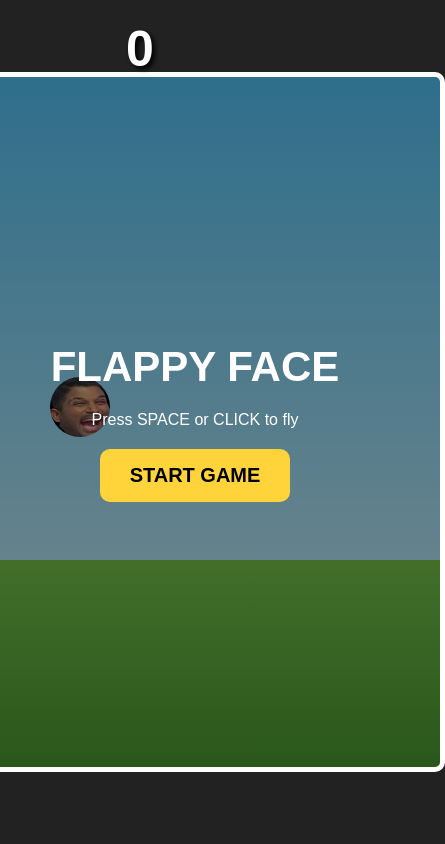
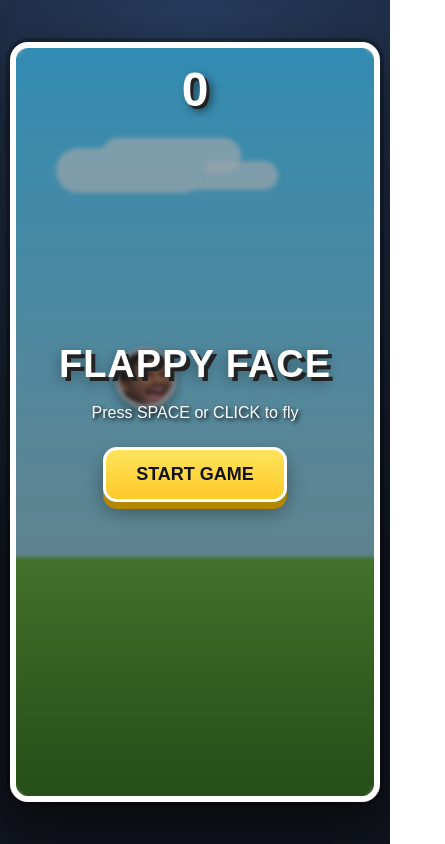
Before and after one commit to nikhil24mic7273-beep/Bhaiiiii, a plain HTML site: page index.html in a window 390 px wide. Shown: the whole page, 445 px wide, since content can reach past the window. Drawn offline with Linux system fonts and the light colour scheme.

Commit message:
Update style.css

```diff
--- a/style.css
+++ b/style.css
@@ -5,7 +5,8 @@
 }
 
 body {
-    background: #222;
+    background:
+        radial-gradient(circle at top, #263b5c, #10141c 70%);
     display: flex;
     justify-content: center;
     align-items: center;
@@ -13,9 +14,14 @@ body {
     font-family: Arial, sans-serif;
 }
 
+/* GAME CONTAINER */
+
 .game-container {
+    position: relative;
     text-align: center;
 }
+
+/* GAME */
 
 #game {
     width: 500px;
@@ -23,30 +29,72 @@ body {
     position: relative;
     overflow: hidden;
 
-    background: linear-gradient(
-        #55c9ff 0%,
-        #b8edff 70%,
-        #79c94b 70%,
-        #4c9e32 100%
-    );
+    background:
+        linear-gradient(
+            to bottom,
+            #48c8ff 0%,
+            #a9eaff 68%,
+            #79c94b 68%,
+            #4d9d32 100%
+        );
 
-    border: 5px solid white;
-    border-radius: 10px;
+    border: 6px solid #ffffff;
+    border-radius: 18px;
+
+    box-shadow:
+        0 0 0 4px rgba(0, 0, 0, 0.25),
+        0 20px 50px rgba(0, 0, 0, 0.55);
 }
+
+/* CLOUDS */
+
+#game::before {
+    content: "";
+    position: absolute;
+
+    width: 150px;
+    height: 45px;
+
+    top: 100px;
+    left: 40px;
+
+    background: rgba(255, 255, 255, 0.75);
+    border-radius: 50px;
+
+    box-shadow:
+        40px -15px 0 -5px rgba(255, 255, 255, 0.75),
+        80px 5px 0 -8px rgba(255, 255, 255, 0.75);
+
+    opacity: 0.8;
+
+    z-index: 1;
+}
+
+/* SCORE */
 
 #score {
     position: absolute;
+
     width: 100%;
+
     top: 20px;
+    left: 0;
 
-    font-size: 50px;
-    font-weight: bold;
+    font-size: 58px;
+    font-weight: 900;
 
     color: white;
-    text-shadow: 3px 3px 5px black;
 
-    z-index: 10;
+    text-shadow:
+        3px 3px 0 #222,
+        5px 5px 8px rgba(0, 0, 0, 0.6);
+
+    z-index: 30;
+
+    pointer-events: none;
 }
+
+/* FACE */
 
 #face {
     position: absolute;
@@ -62,6 +110,13 @@ body {
     overflow: hidden;
 
     z-index: 5;
+
+    border: 3px solid white;
+
+    box-shadow:
+        0 5px 10px rgba(0, 0, 0, 0.45);
+
+    transition: transform 0.1s;
 }
 
 #face img {
@@ -80,13 +135,21 @@ body {
 
     width: 70px;
 
-    background: #35a936;
+    background: linear-gradient(
+        to right,
+        #249328,
+        #48d548,
+        #249328
+    );
 
-    border: 4px solid #267b28;
+    border: 4px solid #176b1d;
 
-    border-radius: 5px;
+    border-radius: 6px;
 
     z-index: 3;
+
+    box-shadow:
+        4px 0 8px rgba(0, 0, 0, 0.25);
 }
 
 .pipe::after {
@@ -99,11 +162,19 @@ body {
 
     left: -10px;
 
-    background: #43c544;
+    background: linear-gradient(
+        to right,
+        #2aa72e,
+        #5be45b,
+        #2aa72e
+    );
 
-    border: 4px solid #267b28;
+    border: 4px solid #176b1d;
 
-    border-radius: 5px;
+    border-radius: 6px;
+
+    box-shadow:
+        3px 3px 5px rgba(0, 0, 0, 0.2);
 }
 
 .pipe.top {
@@ -130,9 +201,16 @@ body {
     width: 100%;
     height: 100%;
 
-    background: rgba(0, 0, 0, 0.45);
+    background:
+        linear-gradient(
+            rgba(0, 0, 0, 0.30),
+            rgba(0, 0, 0, 0.50)
+        );
+
+    backdrop-filter: blur(2px);
 
     display: flex;
+
     flex-direction: column;
 
     justify-content: center;
@@ -143,29 +221,136 @@ body {
     z-index: 20;
 }
 
+/* TITLE */
+
 #start-screen h1 {
-    font-size: 42px;
-    margin-bottom: 20px;
+    font-size: 48px;
+
+    font-weight: 900;
+
+    margin-bottom: 18px;
+
+    text-shadow:
+        4px 4px 0 #222,
+        0 5px 15px rgba(0, 0, 0, 0.5);
+
+    letter-spacing: 1px;
 }
 
+/* DESCRIPTION */
+
 #start-screen p {
-    margin-bottom: 20px;
+    font-size: 18px;
+
+    margin-bottom: 25px;
+
+    text-shadow:
+        2px 2px 4px black;
 }
 
+/* BUTTON */
+
 #start-button {
-    padding: 15px 30px;
+    padding: 16px 36px;
 
-    border: none;
-    border-radius: 10px;
+    border: 3px solid #ffffff;
 
-    font-size: 20px;
-    font-weight: bold;
+    border-radius: 14px;
+
+    font-size: 21px;
+
+    font-weight: 900;
 
     cursor: pointer;
 
-    background: #ffd43b;
+    color: #111;
+
+    background:
+        linear-gradient(
+            #ffe45c,
+            #ffc928
+        );
+
+    box-shadow:
+        0 7px 0 #b48700,
+        0 10px 20px rgba(0, 0, 0, 0.35);
+
+    transition:
+        transform 0.12s,
+        box-shadow 0.12s,
+        background 0.2s;
 }
 
+/* BUTTON HOVER */
+
 #start-button:hover {
-    background: #ffbf00;
+    background:
+        linear-gradient(
+            #fff06b,
+            #ffd033
+        );
+
+    transform: translateY(-2px);
+
+    box-shadow:
+        0 9px 0 #b48700,
+        0 13px 22px rgba(0, 0, 0, 0.4);
 }
+
+/* BUTTON CLICK */
+
+#start-button:active {
+    transform: translateY(5px);
+
+    box-shadow:
+        0 2px 0 #b48700,
+        0 5px 10px rgba(0, 0, 0, 0.3);
+}
+
+/* GAME OVER VIDEO */
+
+#gameOverVideo {
+    width: 336px;
+
+    max-width: 85%;
+
+    margin-top: 25px;
+
+    border-radius: 12px;
+
+    border: 3px solid white;
+
+    box-shadow:
+        0 8px 25px rgba(0, 0, 0, 0.55);
+}
+
+/* MOBILE */
+
+@media (max-width: 550px) {
+
+    #game {
+        width: 95vw;
+        height: 90vh;
+    }
+
+    #score {
+        font-size: 48px;
+    }
+
+    #start-screen h1 {
+        font-size: 38px;
+    }
+
+    #start-screen p {
+        font-size: 16px;
+    }
+
+    #start-button {
+        font-size: 18px;
+        padding: 14px 30px;
+    }
+
+    #gameOverVideo {
+        width: 80%;
+    }
+}
```
